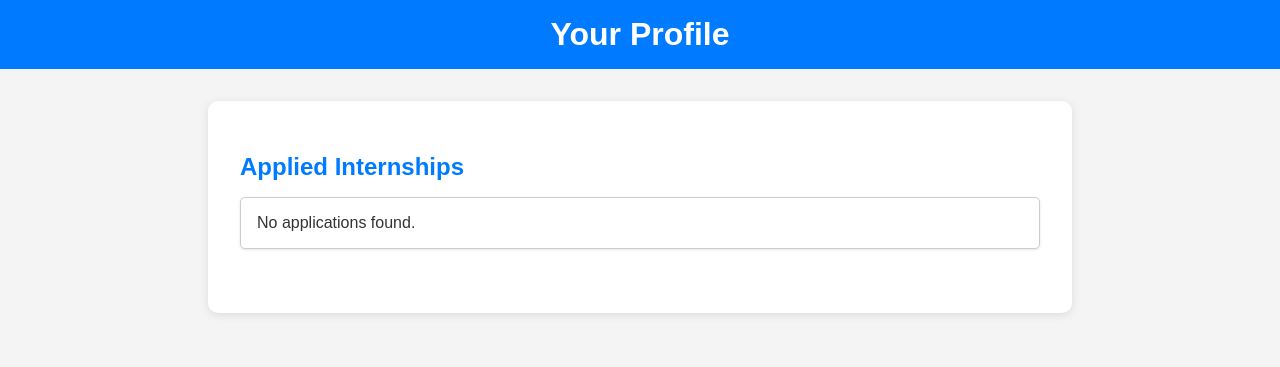
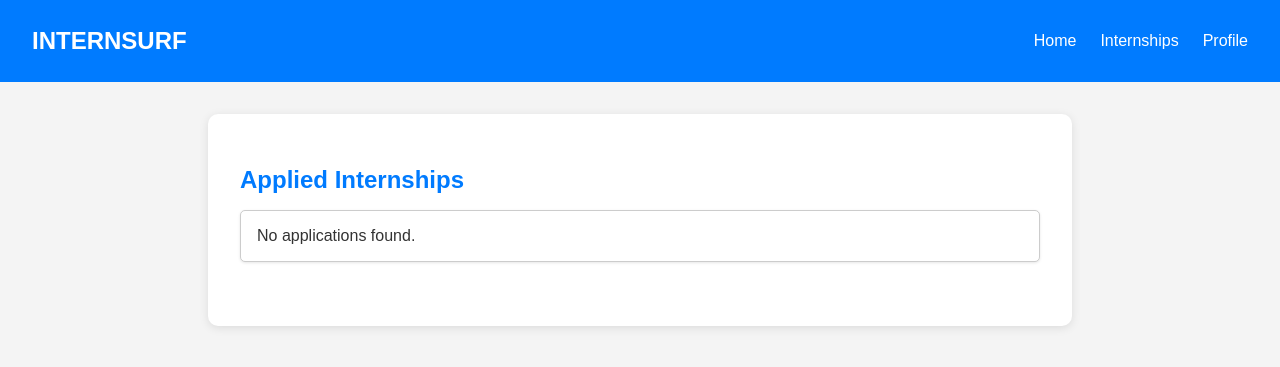
Before and after one commit to thebenjii/sitetest.github.io, a Jekyll site: the page profile.html, which Jekyll copies as it is, in a window 1280 px wide. Shown: the top 367 px of the page. Built offline with Jekyll 4.4.1, drawn with Linux system fonts in a browser that asks for light colours.

Commit message:
Update profile.html

```diff
--- a/profile.html
+++ b/profile.html
@@ -16,10 +16,26 @@
       background: #007bff;
       color: white;
       padding: 1rem 2rem;
-      text-align: center;
+      display: flex;
+      justify-content: space-between;
+      align-items: center;
     }
-    .header h1 {
-      margin: 0;
+    .logo {
+      font-size: 1.5rem;
+      font-weight: bold;
+    }
+    .nav-links {
+      list-style: none;
+      display: flex;
+      gap: 1.5rem;
+    }
+    .nav-links a {
+      color: white;
+      text-decoration: none;
+      font-weight: 500;
+    }
+    .nav-links a:hover {
+      text-decoration: underline;
     }
     .content {
       max-width: 800px;
@@ -61,7 +77,14 @@
 <body>
   <!-- Header -->
   <header class="header">
-    <h1>Your Profile</h1>
+    <div class="logo">INTERNSURF</div>
+    <nav>
+      <ul class="nav-links">
+        <li><a href="home.html">Home</a></li>
+        <li><a href="internships.html">Internships</a></li>
+        <li><a href="profile.html">Profile</a></li>
+      </ul>
+    </nav>
   </header>
 
   <!-- Content -->
```
Also changed, not shown: other parts of profile.html (+1 -1 lines).
